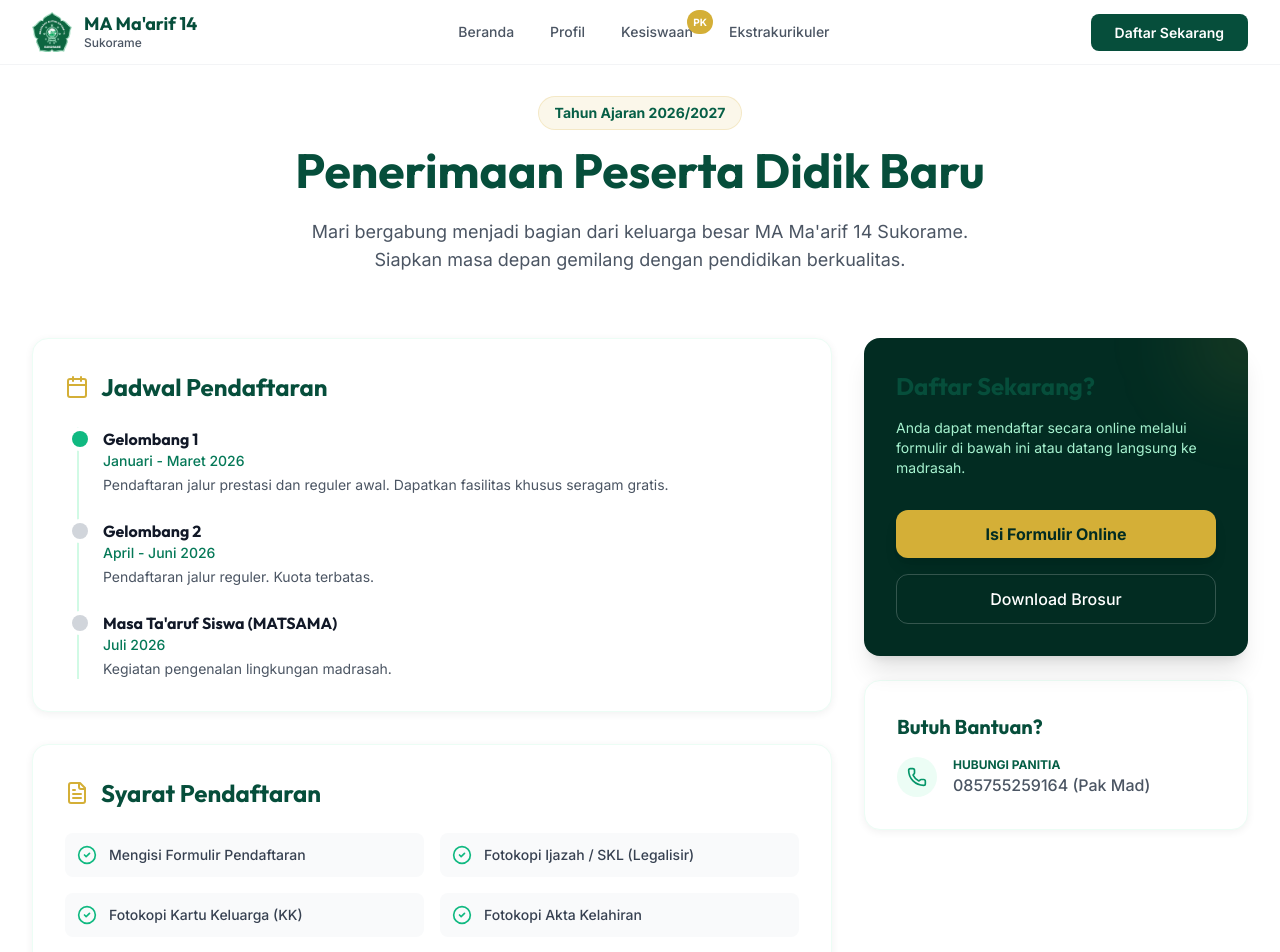
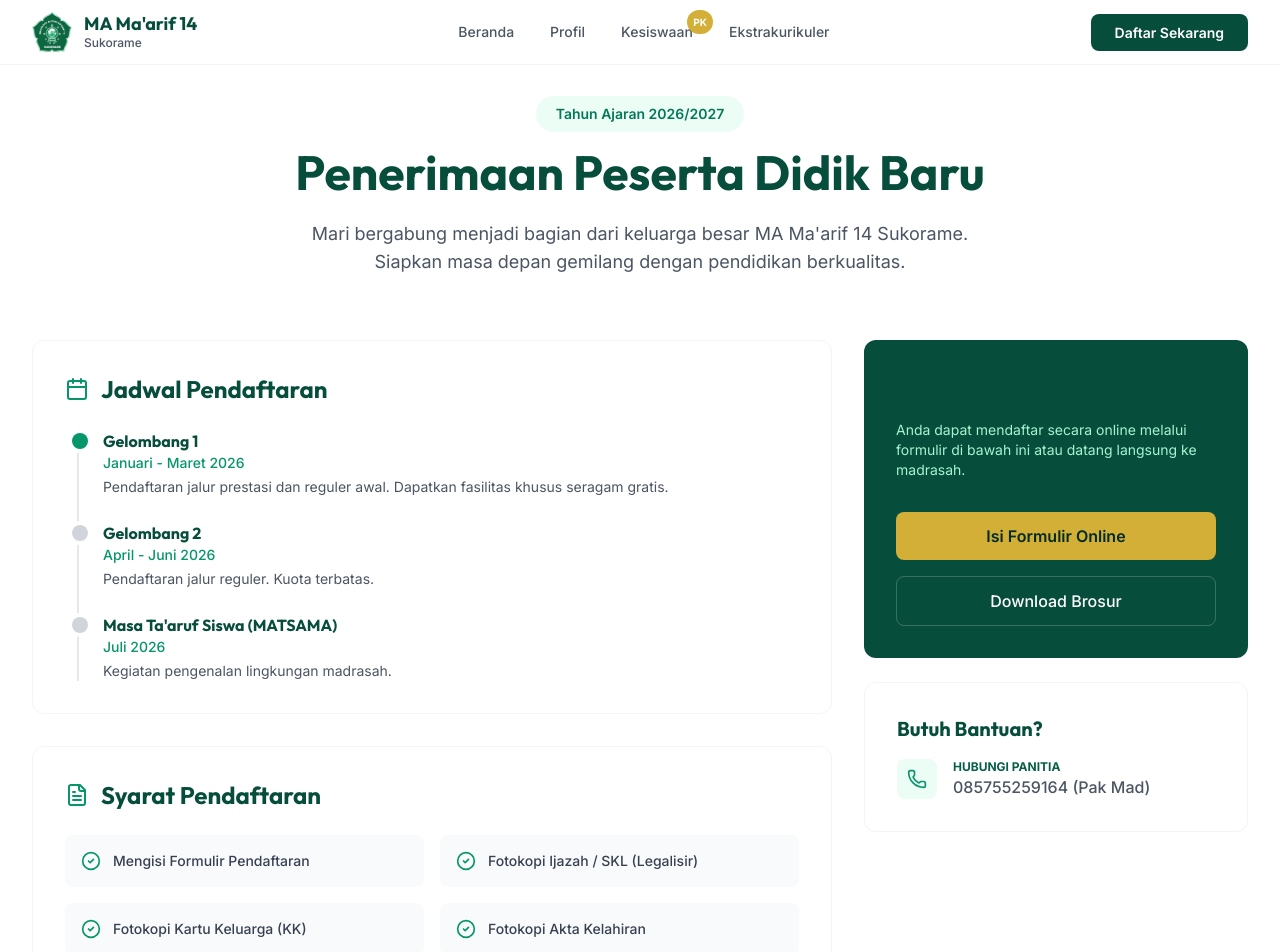
Before and after one commit to MAS-14/ma-maarif-14-web, a Next.js app: page /pendaftaran in a window 1280 px wide. Shown: the top 952 px of the page. Built offline with nearby package versions, Linux system fonts and the light colour scheme; a web font is replaced by a local one.

Commit message:
feat: complete minimalist UI redesign - all pages updated

```diff
--- a/src/app/ekstrakurikuler/page.tsx
+++ b/src/app/ekstrakurikuler/page.tsx
@@ -16,29 +16,29 @@ export default function EkstrakurikulerPage() {
 
     return (
         <div className="pt-24 pb-20 px-4 sm:px-6 lg:px-8 max-w-7xl mx-auto">
-            <div className="text-center mb-12">
+            <div className="text-center mb-16">
                 <h1 className="font-display font-bold text-4xl sm:text-5xl text-emerald-900 mb-4">
                     Ekstrakurikuler
                 </h1>
-                <p className="text-gray-600 max-w-2xl mx-auto">
+                <p className="text-gray-600 max-w-2xl mx-auto text-lg">
                     Wadah pengembangan bakat dan minat siswa di luar jam pelajaran akademik.
                 </p>
             </div>
 
             <div className="grid grid-cols-1 sm:grid-cols-2 lg:grid-cols-3 xl:grid-cols-4 gap-6">
                 {ekskul.map((item, idx) => (
-                    <div key={idx} className="group bg-white rounded-2xl shadow-card border border-emerald-50 overflow-hidden hover:shadow-xl transition-all duration-300 hover:-translate-y-1">
-                        <div className="h-40 bg-gray-200 relative overflow-hidden">
+                    <div key={idx} className="group bg-white rounded-xl border border-gray-100 overflow-hidden hover:border-emerald-200 hover:shadow-hover transition-all">
+                        <div className="h-40 bg-gray-100 relative overflow-hidden">
                             {/* Placeholder for Image */}
-                            <div className="absolute inset-0 bg-emerald-900/10 flex items-center justify-center text-emerald-900/20 font-bold text-4xl group-hover:scale-110 transition-transform duration-500">
+                            <div className="absolute inset-0 bg-emerald-50 flex items-center justify-center text-emerald-900/20 font-bold text-5xl">
                                 {item.name.charAt(0)}
                             </div>
                         </div>
                         <div className="p-6">
-                            <span className="inline-block px-2.5 py-1 rounded-md bg-emerald-100 text-emerald-800 text-xs font-bold mb-3">
+                            <span className="inline-block px-3 py-1 rounded-lg bg-emerald-50 text-emerald-700 text-xs font-semibold mb-3">
                                 {item.category}
                             </span>
-                            <h3 className="font-display font-bold text-xl text-gray-900 mb-2 group-hover:text-emerald-700 transition-colors">
+                            <h3 className="font-display font-bold text-xl text-emerald-900 mb-2">
                                 {item.name}
                             </h3>
                             <p className="text-gray-600 text-sm leading-relaxed">
@@ -50,13 +50,13 @@ export default function EkstrakurikulerPage() {
             </div>
 
             {/* Quote Section */}
-            <div className="mt-20 bg-cream rounded-3xl p-10 text-center relative overflow-hidden">
-                <Quote className="w-16 h-16 text-emerald-100 absolute top-4 left-4" />
+            <div className="mt-20 bg-gray-50 rounded-2xl p-10 text-center relative">
+                <Quote className="w-12 h-12 text-emerald-100 absolute top-6 left-6" />
                 <div className="relative z-10 max-w-3xl mx-auto">
                     <p className="font-display italic text-2xl text-emerald-900 mb-6">
                         "Bakat bukan hanya anugerah, tapi benih yang harus disiram dengan latihan dan disiplin. Di sini, kami membantu menumbuhkannya."
                     </p>
-                    <div className="font-bold text-gray-600">- Kesiswaan MA Ma'arif 14</div>
+                    <div className="font-semibold text-gray-600">- Kesiswaan MA Ma'arif 14</div>
                 </div>
             </div>
         </div>
--- a/src/app/pendaftaran/page.tsx
+++ b/src/app/pendaftaran/page.tsx
@@ -1,13 +1,12 @@
 
 import React from 'react';
 import { Calendar, CheckCircle2, Phone, FileText } from 'lucide-react';
-import Link from 'next/link';
 
 export default function PendaftaranPage() {
     return (
         <div className="pt-24 pb-20 px-4 sm:px-6 lg:px-8 max-w-7xl mx-auto">
             <div className="text-center mb-16">
-                <span className="inline-block px-4 py-1.5 rounded-full bg-gold/10 text-emerald-800 font-bold text-sm mb-4 border border-gold/20">
+                <span className="inline-block px-5 py-2 rounded-full bg-emerald-50 text-emerald-700 font-semibold text-sm mb-4">
                     Tahun Ajaran 2026/2027
                 </span>
                 <h1 className="font-display font-bold text-4xl sm:text-5xl text-emerald-900 mb-6">
@@ -22,37 +21,37 @@ export default function PendaftaranPage() {
                 {/* Left Column: Info */}
                 <div className="lg:col-span-2 space-y-8">
                     {/* Timeline */}
-                    <div className="bg-white p-8 rounded-2xl shadow-card border border-emerald-50">
+                    <div className="bg-white p-8 rounded-xl border border-gray-100">
                         <h3 className="font-display font-bold text-2xl text-emerald-900 mb-6 flex items-center gap-3">
-                            <Calendar className="text-gold w-6 h-6" />
+                            <Calendar className="text-emerald-600 w-6 h-6" />
                             Jadwal Pendaftaran
                         </h3>
-                        <div className="space-y-6 border-l-2 border-emerald-100 pl-6 ml-3">
+                        <div className="space-y-6 border-l-2 border-gray-200 pl-6 ml-3">
                             <div className="relative">
-                                <span className="absolute -left-[31px] top-1 w-4 h-4 rounded-full bg-emerald-500 ring-4 ring-white"></span>
-                                <h4 className="font-bold text-gray-900">Gelombang 1</h4>
-                                <p className="text-emerald-700 font-medium text-sm mb-1">Januari - Maret 2026</p>
+                                <span className="absolute -left-[31px] top-1 w-4 h-4 rounded-full bg-emerald-600 ring-4 ring-white"></span>
+                                <h4 className="font-bold text-emerald-900">Gelombang 1</h4>
+                                <p className="text-emerald-600 font-medium text-sm mb-1">Januari - Maret 2026</p>
                                 <p className="text-gray-600 text-sm">Pendaftaran jalur prestasi dan reguler awal. Dapatkan fasilitas khusus seragam gratis.</p>
                             </div>
                             <div className="relative">
                                 <span className="absolute -left-[31px] top-1 w-4 h-4 rounded-full bg-gray-300 ring-4 ring-white"></span>
-                                <h4 className="font-bold text-gray-900">Gelombang 2</h4>
-                                <p className="text-emerald-700 font-medium text-sm mb-1">April - Juni 2026</p>
+                                <h4 className="font-bold text-emerald-900">Gelombang 2</h4>
+                                <p className="text-emerald-600 font-medium text-sm mb-1">April - Juni 2026</p>
                                 <p className="text-gray-600 text-sm">Pendaftaran jalur reguler. Kuota terbatas.</p>
                             </div>
                             <div className="relative">
                                 <span className="absolute -left-[31px] top-1 w-4 h-4 rounded-full bg-gray-300 ring-4 ring-white"></span>
-                                <h4 className="font-bold text-gray-900">Masa Ta'aruf Siswa (MATSAMA)</h4>
-                                <p className="text-emerald-700 font-medium text-sm mb-1">Juli 2026</p>
+                                <h4 className="font-bold text-emerald-900">Masa Ta'aruf Siswa (MATSAMA)</h4>
+                                <p className="text-emerald-600 font-medium text-sm mb-1">Juli 2026</p>
                                 <p className="text-gray-600 text-sm">Kegiatan pengenalan lingkungan madrasah.</p>
                             </div>
                         </div>
                     </div>
 
                     {/* Requirements */}
-                    <div className="bg-white p-8 rounded-2xl shadow-card border border-emerald-50">
+                    <div className="bg-white p-8 rounded-xl border border-gray-100">
                         <h3 className="font-display font-bold text-2xl text-emerald-900 mb-6 flex items-center gap-3">
-                            <FileText className="text-gold w-6 h-6" />
+                            <FileText className="text-emerald-600 w-6 h-6" />
                             Syarat Pendaftaran
                         </h3>
                         <ul className="grid grid-cols-1 sm:grid-cols-2 gap-4">
@@ -64,8 +63,8 @@ export default function PendaftaranPage() {
                                 "Fotokopi KTP Orang Tua",
                                 "Pas Foto 3x4 (4 Lembar)"
                             ].map((req, idx) => (
-                                <li key={idx} className="flex items-center gap-3 text-gray-700 bg-gray-50 p-3 rounded-lg">
-                                    <CheckCircle2 className="w-5 h-5 text-emerald-500 flex-shrink-0" />
+                                <li key={idx} className="flex items-center gap-3 text-gray-700 bg-gray-50 p-4 rounded-lg">
+                                    <CheckCircle2 className="w-5 h-5 text-emerald-600 flex-shrink-0" />
                                     <span className="text-sm font-medium">{req}</span>
                                 </li>
                             ))}
@@ -75,25 +74,24 @@ export default function PendaftaranPage() {
 
                 {/* Right Column: CTA & Contact */}
                 <div className="space-y-6">
-                    <div className="bg-emerald-950 p-8 rounded-2xl text-white shadow-xl relative overflow-hidden">
-                        <div className="absolute top-0 right-0 w-32 h-32 bg-gold/10 rounded-full blur-2xl -translate-y-1/2 translate-x-1/2"></div>
-                        <h3 className="font-display font-bold text-2xl mb-4 relative z-10">Daftar Sekarang?</h3>
-                        <p className="text-emerald-200 mb-8 relative z-10 text-sm">
+                    <div className="bg-emerald-900 p-8 rounded-xl text-white">
+                        <h3 className="font-display font-bold text-2xl mb-4">Daftar Sekarang?</h3>
+                        <p className="text-emerald-200 mb-8 text-sm">
                             Anda dapat mendaftar secara online melalui formulir di bawah ini atau datang langsung ke madrasah.
                         </p>
-                        <button className="w-full py-3 bg-gold hover:bg-gold-light text-emerald-950 font-bold rounded-xl shadow-lg hover:shadow-gold-glow transition-all duration-300 mb-4 relative z-10">
+                        <button className="w-full py-3 bg-gold hover:bg-gold-light text-emerald-950 font-semibold rounded-lg transition-colors mb-4">
                             Isi Formulir Online
                         </button>
-                        <button className="w-full py-3 border border-white/20 hover:bg-white/10 text-white font-medium rounded-xl transition-all duration-300 relative z-10">
+                        <button className="w-full py-3 border border-white/20 hover:bg-white/10 text-white font-medium rounded-lg transition-colors">
                             Download Brosur
                         </button>
                     </div>
 
-                    <div className="bg-white p-8 rounded-2xl shadow-card border border-emerald-50">
+                    <div className="bg-white p-8 rounded-xl border border-gray-100">
                         <h3 className="font-display font-bold text-xl text-emerald-900 mb-4">Butuh Bantuan?</h3>
                         <div className="space-y-4">
                             <div className="flex items-center gap-4 text-gray-600">
-                                <div className="w-10 h-10 rounded-full bg-emerald-50 flex items-center justify-center text-emerald-600 flex-shrink-0">
+                                <div className="w-10 h-10 rounded-lg bg-emerald-50 flex items-center justify-center text-emerald-600 flex-shrink-0">
                                     <Phone className="w-5 h-5" />
                                 </div>
                                 <div>
@@ -101,7 +99,6 @@ export default function PendaftaranPage() {
                                     <div className="font-medium">085755259164 (Pak Mad)</div>
                                 </div>
                             </div>
-                            {/* Add more contacts if needed */}
                         </div>
                     </div>
                 </div>
```
Also changed, not shown: src/app/kesiswaan/page.tsx (+12 -16 lines).
